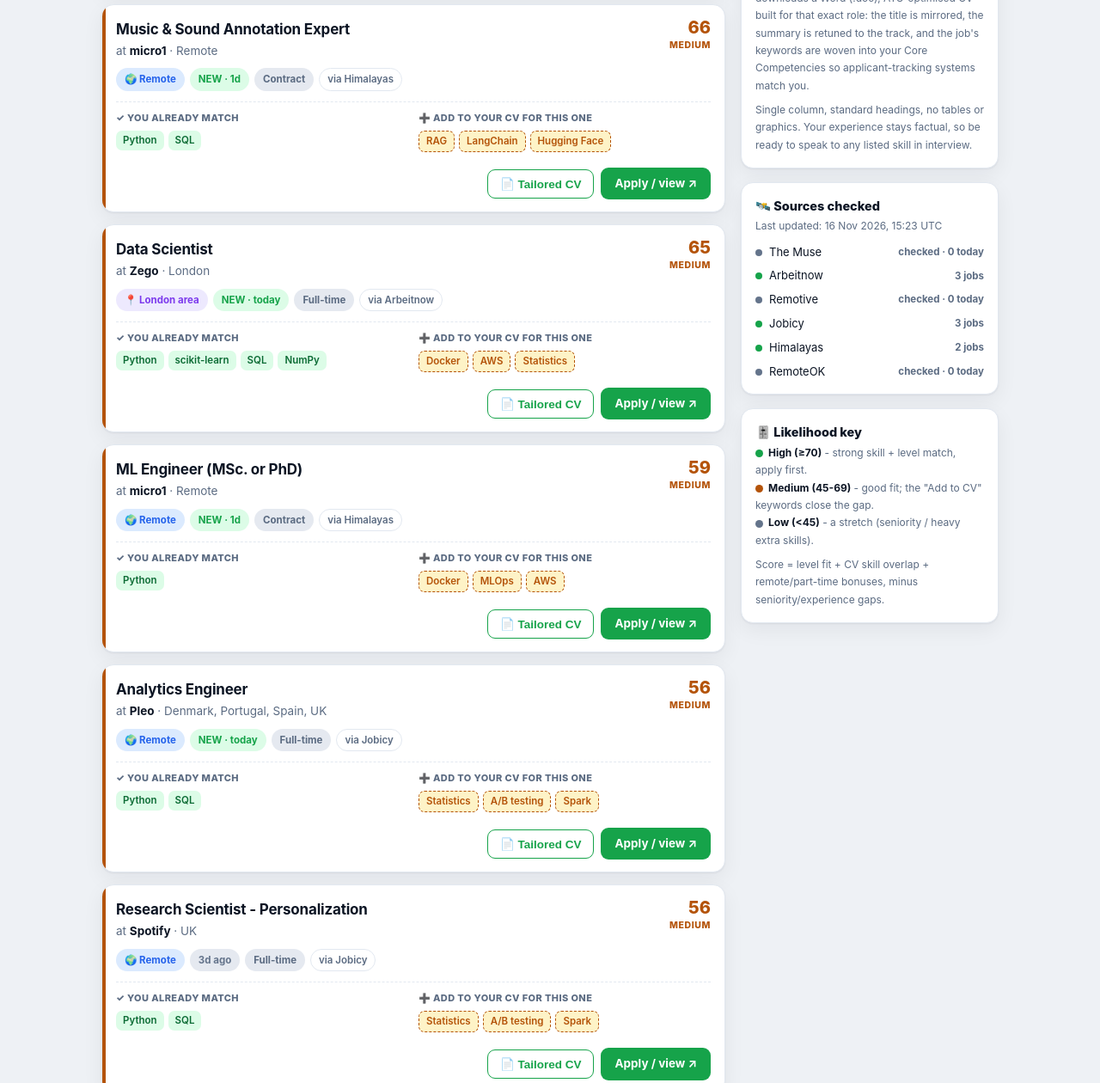
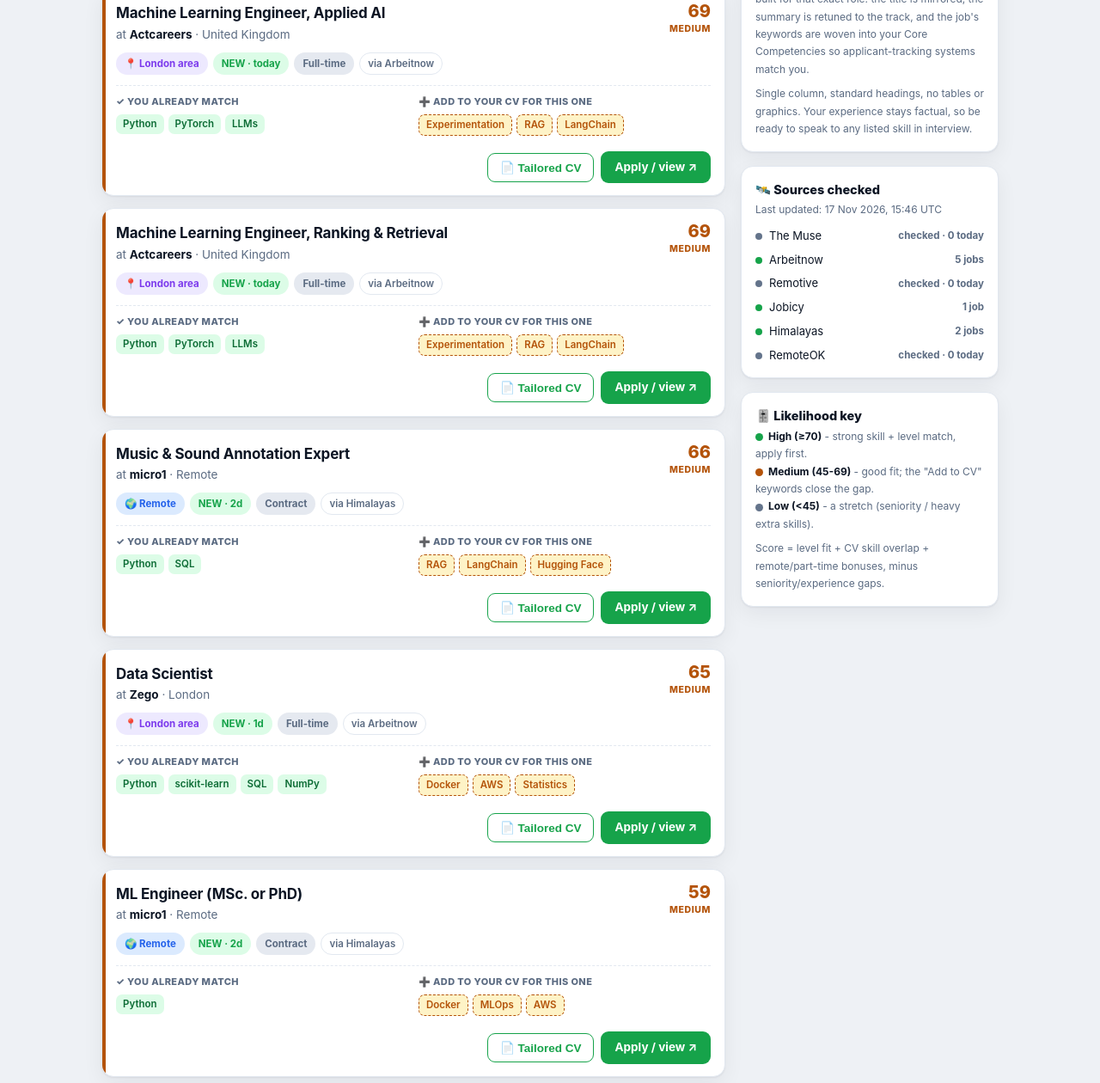
Before and after one commit to Azleem01/uk-job-tracker, a plain HTML site: page index.html in a window 1280 px wide. Shown: the part 916-2176 px from the top of the page at 86% size. Drawn offline with Linux system fonts and the light colour scheme.

Commit message:
Daily refresh: UK job listings 2026-11-17

```diff
--- a/index.html
+++ b/index.html
@@ -216,19 +216,19 @@
 
 <script>
 // ---- Data snapshot: generated 2026-08-02 from Indeed, Jooble, LinkedIn, Reed, aijobs.net (+Himalayas checked) ----
-const LAST_UPDATED = "16 Nov 2026, 15:23 UTC";
+const LAST_UPDATED = "17 Nov 2026, 15:46 UTC";
 const CV_SKILLS = ["Python","PyTorch","TensorFlow","scikit-learn","XGBoost","SQL","FastAPI","React","Next.js","Pandas","NumPy","LLMs","Adversarial ML","OCR","Data Viz"];
 
 // category: ds | mle | da | ai  ·  remote true=anywhere  ·  commutable true=London area
 const JOBS = [
-  {"t":"Data Scientist","co":"Zego","loc":"London","cat":"ds","remote":false,"commutable":true,"type":"Full-time","posted":"today","age":0,"salary":"","src":"Arbeitnow","url":"https://www.arbeitnow.co.uk/jobs/companies/zego/data-scientist-london-163679","like":65,"have":["Python","scikit-learn","SQL","NumPy"],"add":["Docker","AWS","Statistics"]},
-  {"t":"Analytics Engineer","co":"Pleo","loc":"Denmark, Portugal, Spain, UK","cat":"ds","remote":true,"commutable":false,"type":"Full-time","posted":"today","age":0,"salary":"","src":"Jobicy","url":"https://jobicy.com/jobs/155537-analytics-engineer-4","like":56,"have":["Python","SQL"],"add":["Statistics","A/B testing","Spark"]},
-  {"t":"Music & Sound Annotation Expert","co":"micro1","loc":"Remote","cat":"ai","remote":true,"commutable":false,"type":"Contract","posted":"1 day ago","age":1,"salary":"","src":"Himalayas","url":"https://himalayas.app/companies/micro1/jobs/music-sound-annotation-expert-2823077045?utm_source=api","like":66,"have":["Python","SQL"],"add":["RAG","LangChain","Hugging Face"]},
-  {"t":"ML Engineer (MSc. or PhD)","co":"micro1","loc":"Remote","cat":"mle","remote":true,"commutable":false,"type":"Contract","posted":"1 day ago","age":1,"salary":"","src":"Himalayas","url":"https://himalayas.app/companies/micro1/jobs/ml-engineer-msc-or-phd?utm_source=api","like":59,"have":["Python"],"add":["Docker","MLOps","AWS"]},
-  {"t":"Data Scientist","co":"wppmedia","loc":"London","cat":"mle","remote":false,"commutable":true,"type":"Full-time","posted":"2 days ago","age":2,"salary":"","src":"Arbeitnow","url":"https://www.arbeitnow.co.uk/jobs/companies/wppmedia/data-scientist-london-13706","like":74,"have":["Python","scikit-learn","SQL","Pandas"],"add":["Tableau","Power BI","RAG"]},
-  {"t":"Data Analyst, Regulatory Analytics and Reporting","co":"Kraken","loc":"United Kingdom","cat":"da","remote":false,"commutable":true,"type":"Full-time","posted":"2 days ago","age":2,"salary":"","src":"Arbeitnow","url":"https://www.arbeitnow.co.uk/jobs/companies/kraken/data-analyst-regulatory-analytics-and-reporting-london-324043","like":50,"have":["Python","SQL","Pandas","Data Viz"],"add":["AWS","Airflow","dbt"]},
-  {"t":"Research Scientist - Personalization","co":"Spotify","loc":"UK","cat":"ds","remote":true,"commutable":false,"type":"Full-time","posted":"3 days ago","age":3,"salary":"","src":"Jobicy","url":"https://jobicy.com/jobs/155216-research-scientist-personalization","like":56,"have":["Python","SQL"],"add":["Statistics","A/B testing","Spark"]},
-  {"t":"Research Scientist - Generative Audio","co":"Spotify","loc":"EMEA","cat":"ds","remote":true,"commutable":false,"type":"Full-time","posted":"3 days ago","age":3,"salary":"","src":"Jobicy","url":"https://jobicy.com/jobs/155214-research-scientist-generative-audio","like":56,"have":["Python","SQL"],"add":["Statistics","A/B testing","Spark"]}
+  {"t":"Machine Learning Engineer, Applied AI","co":"Actcareers","loc":"United Kingdom","cat":"ai","remote":false,"commutable":true,"type":"Full-time","posted":"today","age":0,"salary":"","src":"Arbeitnow","url":"https://www.arbeitnow.co.uk/jobs/companies/actcareers/machine-learning-engineer-applied-ai-london-473529","like":69,"have":["Python","PyTorch","LLMs"],"add":["Experimentation","RAG","LangChain"]},
+  {"t":"Machine Learning Engineer, Ranking & Retrieval","co":"Actcareers","loc":"United Kingdom","cat":"ai","remote":false,"commutable":true,"type":"Full-time","posted":"today","age":0,"salary":"","src":"Arbeitnow","url":"https://www.arbeitnow.co.uk/jobs/companies/actcareers/machine-learning-engineer-ranking-retrieval-london-382407","like":69,"have":["Python","PyTorch","LLMs"],"add":["Experimentation","RAG","LangChain"]},
+  {"t":"Data Scientist","co":"Zego","loc":"London","cat":"ds","remote":false,"commutable":true,"type":"Full-time","posted":"1 day ago","age":1,"salary":"","src":"Arbeitnow","url":"https://www.arbeitnow.co.uk/jobs/companies/zego/data-scientist-london-163679","like":65,"have":["Python","scikit-learn","SQL","NumPy"],"add":["Docker","AWS","Statistics"]},
+  {"t":"Analytics Engineer","co":"Pleo","loc":"Denmark, Portugal, Spain, UK","cat":"ds","remote":true,"commutable":false,"type":"Full-time","posted":"1 day ago","age":1,"salary":"","src":"Jobicy","url":"https://jobicy.com/jobs/155537-analytics-engineer-4","like":56,"have":["Python","SQL"],"add":["Statistics","A/B testing","Spark"]},
+  {"t":"Music & Sound Annotation Expert","co":"micro1","loc":"Remote","cat":"ai","remote":true,"commutable":false,"type":"Contract","posted":"2 days ago","age":2,"salary":"","src":"Himalayas","url":"https://himalayas.app/companies/micro1/jobs/music-sound-annotation-expert-2823077045?utm_source=api","like":66,"have":["Python","SQL"],"add":["RAG","LangChain","Hugging Face"]},
+  {"t":"ML Engineer (MSc. or PhD)","co":"micro1","loc":"Remote","cat":"mle","remote":true,"commutable":false,"type":"Contract","posted":"2 days ago","age":2,"salary":"","src":"Himalayas","url":"https://himalayas.app/companies/micro1/jobs/ml-engineer-msc-or-phd?utm_source=api","like":59,"have":["Python"],"add":["Docker","MLOps","AWS"]},
+  {"t":"Data Scientist","co":"wppmedia","loc":"London","cat":"mle","remote":false,"commutable":true,"type":"Full-time","posted":"3 days ago","age":3,"salary":"","src":"Arbeitnow","url":"https://www.arbeitnow.co.uk/jobs/companies/wppmedia/data-scientist-london-13706","like":74,"have":["Python","scikit-learn","SQL","Pandas"],"add":["Tableau","Power BI","RAG"]},
+  {"t":"Data Analyst, Regulatory Analytics and Reporting","co":"Kraken","loc":"United Kingdom","cat":"da","remote":false,"commutable":true,"type":"Full-time","posted":"3 days ago","age":3,"salary":"","src":"Arbeitnow","url":"https://www.arbeitnow.co.uk/jobs/companies/kraken/data-analyst-regulatory-analytics-and-reporting-london-324043","like":50,"have":["Python","SQL","Pandas","Data Viz"],"add":["AWS","Airflow","dbt"]}
 ];
 
 // ---------------- Source coverage for footer (incl. checked-but-empty) ----------------
```
